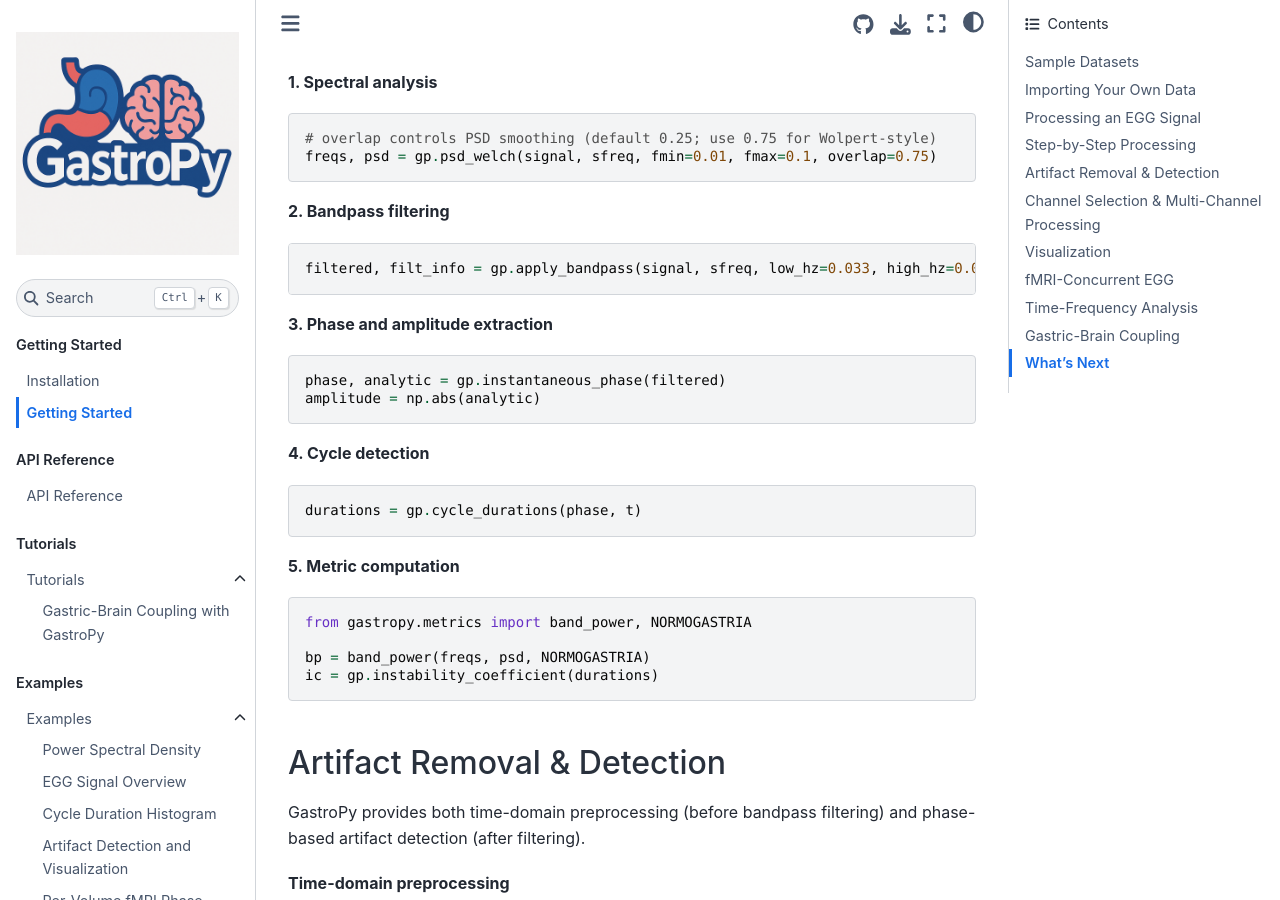
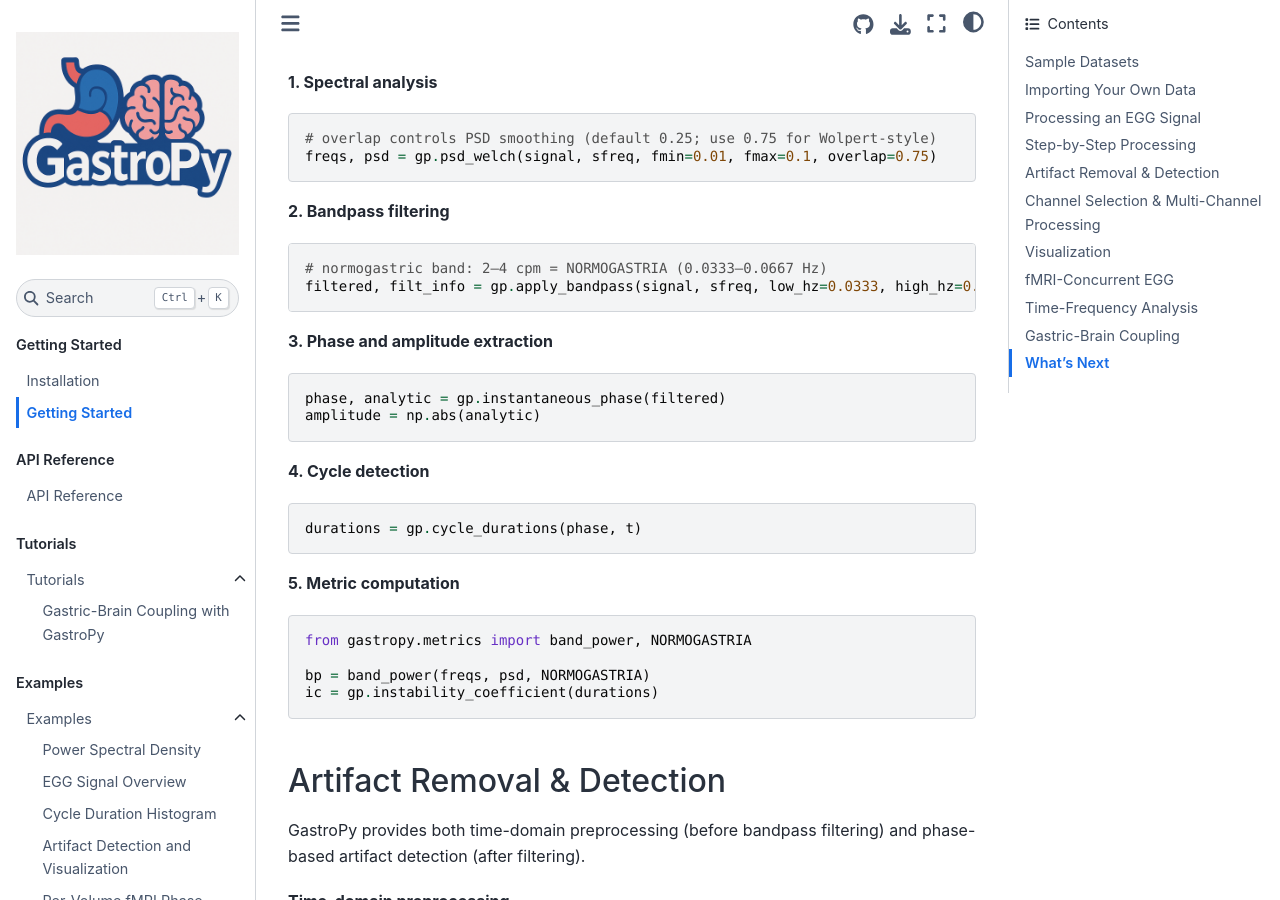
Before and after one commit to embodied-computation-group/gastropy, a Sphinx documentation site: the page built from docs/getting_started.rst, in a window 1280 px wide and 900 px high, scrolled down 2256 px. Built offline with Sphinx 7.4.7 and the Sphinx Book theme 1.1.4, drawn with Linux system fonts in a browser that asks for light colours; pages that are not in the unit, such as notebooks, are missing from menus.

Commit message:
Fix normogastric frequency precision in docs; update CHANGELOG for optional sklearn

```diff
--- a/docs/getting_started.rst
+++ b/docs/getting_started.rst
@@ -121,7 +121,8 @@
 
 .. code-block:: python
 
-   filtered, filt_info = gp.apply_bandpass(signal, sfreq, low_hz=0.033, high_hz=0.067)
+   # normogastric band: 2–4 cpm = NORMOGASTRIA (0.0333–0.0667 Hz)
+   filtered, filt_info = gp.apply_bandpass(signal, sfreq, low_hz=0.0333, high_hz=0.0667)
 
 **3. Phase and amplitude extraction**
 
```
Also changed, not shown: CHANGELOG.md (+2 -1 lines).
